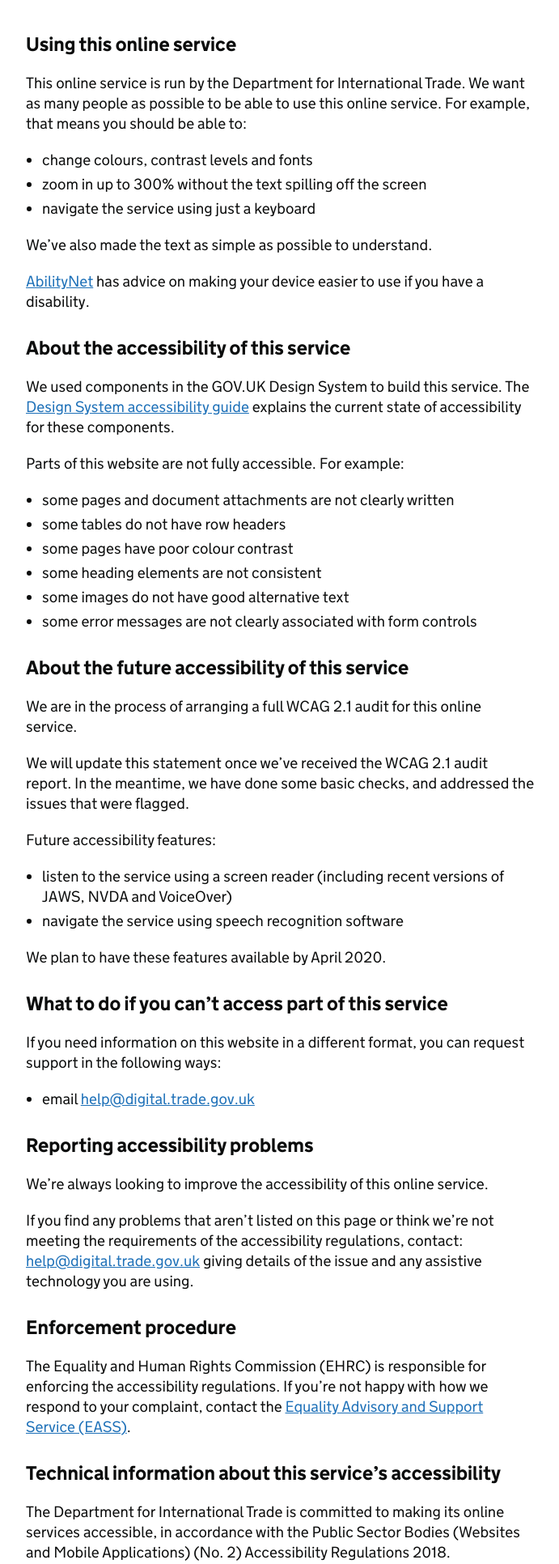
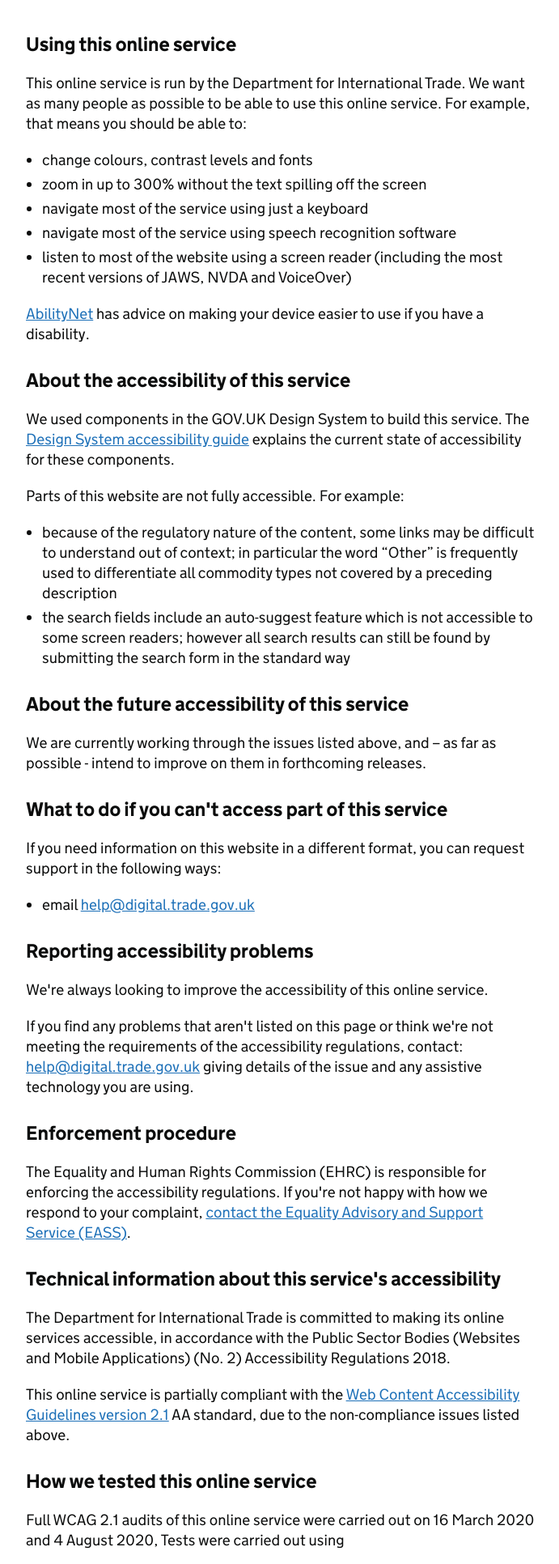
Before and after one commit to uktrade/dit-contact-forms, a Django app: page /accessibility/ in a window 1280 px wide. Shown: the part 439-2371 px from the top of the page at 81% size, without its empty margins (128-819 px from the left). Run offline with Django 3.2, Linux system fonts and the light colour scheme; parts of the project's set-up code (start-up, migrations or seed data) failed here and were passed over.

Commit message:
Update accessibility statement

```diff
--- a/contact_forms/accessibility/templates/accessibility/accessibility.html
+++ b/contact_forms/accessibility/templates/accessibility/accessibility.html
@@ -16,91 +16,60 @@
 
             <div class="govuk-grid-row">
                 <div class="govuk-grid-column-two-thirds">
-
                     <h3 class="govuk-heading-m" id="using_this_online_service">Using this online service</h3>
-                    <p class="govuk-body">This online service is run by the Department for International Trade. We want
-                        as many people as possible to be able to use this online service. For example, that means you
-                        should be able to:</p>
+                    <p class="govuk-body">This online service is run by the Department for International Trade. We want as many people as possible to be able to use this online service. For example, that means you should be able to:</p>
                     <ul class="govuk-list govuk-list--bullet">
                         <li>change colours, contrast levels and fonts</li>
                         <li>zoom in up to 300% without the text spilling off the screen</li>
-                        <li>navigate the service using just a keyboard</li>
+                        <li>navigate most of the service using just a keyboard</li>
+                        <li>navigate most of the service using speech recognition software</li>
+                        <li>listen to most of the website using a screen reader (including the most recent versions of JAWS, NVDA and VoiceOver)</li>
                     </ul>
-                    <p class="govuk-body">We’ve also made the text as simple as possible to understand.</p>
-                    <p class="govuk-body"><a href="https://mcmw.abilitynet.org.uk/" class="govuk-link">AbilityNet</a> has advice on making your device easier to use if you have a
-                        disability.</p>
-                    <h3 class="govuk-heading-m">About the accessibility of this service</h3>
-                    <p class="govuk-body">We used components in the GOV.UK Design System to build this service. The
-                        <a href="https://design-system.service.gov.uk/accessibility/" class="govuk-link">Design System accessibility guide</a> explains the current state of accessibility for these
-                        components.</p>
+                    <p class="govuk-body"><a href="https://mcmw.abilitynet.org.uk/" class="govuk-link">AbilityNet</a> has advice on making your device easier to use if you have a disability.</p>
+
+                    <h3 class="govuk-heading-m" id="about_the_accessibility_of_this_service">About the accessibility of this service</h3>
+                    <p class="govuk-body">We used components in the GOV.UK Design System to build this service. The <a href="https://design-system.service.gov.uk/accessibility/" class="govuk-link">Design System accessibility guide</a> explains the current state of accessibility for these components.</p>
                     <p class="govuk-body">Parts of this website are not fully accessible. For example:</p>
                     <ul class="govuk-list govuk-list--bullet">
-                        <li>some pages and document attachments are not clearly written</li>
-                        <li>some tables do not have row headers</li>
-                        <li>some pages have poor colour contrast</li>
-                        <li>some heading elements are not consistent</li>
-                        <li>some images do not have good alternative text</li>
-                        <li>some error messages are not clearly associated with form controls</li>
-                    </ul>
-                    <h3 class="govuk-heading-m" id="about_the_future_accessibility_of_this_service">About the future
-                        accessibility of this service</h3>
-                    <p class="govuk-body">We are in the process of arranging a full WCAG 2.1 audit for this online
-                        service.</p>
-                    <p class="govuk-body">We will update this statement once we’ve received the WCAG 2.1 audit report.
-                        In the meantime, we have done some basic checks, and addressed the issues that were flagged.</p>
-                    <p class="govuk-body">Future accessibility features:</p>
-                    <ul class="govuk-list govuk-list--bullet">
-                        <li>listen to the service using a screen reader (including recent versions
-                        of JAWS, NVDA and VoiceOver)</li>
-                        <li>navigate the service using speech recognition software</li>
+                        <li>because of the regulatory nature of the content, some links may be difficult to understand out of context; in particular the word “Other” is frequently used to differentiate all commodity types not covered by a preceding description</li>
+                        <li>the search fields include an auto-suggest feature which is not accessible to some screen readers; however all search results can still be found by submitting the search form in the standard way</li>
                     </ul>
 
-                    <p class="govuk-body">We plan to have these features available by April 2020.</p>
+                    <h3 class="govuk-heading-m" id="about_the_future_accessibility_of_this_service">About the future accessibility of this service</h3>
+                    <p class="govuk-body">We are currently working through the issues listed above, and – as far as possible - intend to improve on them in forthcoming releases.</p>
 
+                    <h3 class="govuk-heading-m" id="access_advice">What to do if you can't access part of this service</h3>
+                    <p class="govuk-body">If you need information on this website in a different format, you can request support in the following ways:</p>
+                    <ul class="govuk-list govuk-list--bullet">
+                        <li>email <a href="mailto:help@digital.trade.gov.uk" class="govuk-link">help@digital.trade.gov.uk</a></li>
+                    </ul>
 
+                    <h3 class="govuk-heading-m" id="reporting_accessibility_problems">Reporting accessibility problems</h3>
+                    <p class="govuk-body">We're always looking to improve the accessibility of this online service.</p>
+                    <p class="govuk-body">If you find any problems that aren't listed on this page or think we're not meeting the requirements of the accessibility regulations, contact: <a href="mailto:help@digital.trade.gov.uk" class="govuk-link">help@digital.trade.gov.uk</a> giving details of the issue and any assistive technology you are using.</p>
 
-                    <h3 class="govuk-heading-m" id="what_to_do_if_you_cant_access_part_of_this_service">What to do if
-                        you can’t access part of this service</h3>
-                    <p class="govuk-body">If you need information on this website in a different format, you can request
-                        support in the following ways:</p>
+                    <h3 class="govuk-heading-m" id="enforcement_procedure">Enforcement procedure</h3>
+                    <p class="govuk-body">The Equality and Human Rights Commission (EHRC) is responsible for enforcing the accessibility regulations. If you're not happy with how we respond to your complaint, <a href="https://www.equalityadvisoryservice.com/" class="govuk-link">contact the Equality Advisory and Support Service (EASS)</a>.</p>
+
+                    <h3 class="govuk-heading-m" id="technical_information">Technical information about this service's accessibility</h3>
+                    <p class="govuk-body">The Department for International Trade is committed to making its online services accessible, in accordance with the Public Sector Bodies (Websites and Mobile Applications) (No. 2) Accessibility Regulations 2018.</p>
+                    <p class="govuk-body">This online service is partially compliant with the <a href="https://www.w3.org/TR/WCAG21/" class="govuk-link">Web Content Accessibility Guidelines version 2.1</a> AA standard, due to the non-compliance issues listed above.</p>
+
+                    <h3 class="govuk-heading-m" id="how_we_tested">How we tested this online service</h3>
+                    <p class="govuk-body">Full WCAG 2.1 audits of this online service were carried out on 16 March 2020 and 4 August 2020, Tests were carried out using</p>
                     <ul class="govuk-list govuk-list--bullet">
-                        <li>email <a href="mailto:help@digital.trade.gov.uk">help@digital.trade.gov.uk</a></li>
+                        <li>screen readers</li>
+                        <li>voice activation software</li>
+                        <li>keyboard only access</li>
+                        <li>zooming in to 300%</li>
+                        <li>system inverted colours</li>
                     </ul>
-                    <h3 class="govuk-heading-m" id="reporting_accessibility_problems">Reporting accessibility
-                        problems</h3>
-                    <p class="govuk-body">We’re always looking to improve the accessibility of this online service.</p>
-                    <p class="govuk-body">If you find any problems that aren’t listed on this page or think we’re not
-                        meeting the requirements of the accessibility regulations, contact: <a href="mailto:help@digital.trade.gov.uk">help@digital.trade.gov.uk</a>
-                        giving details of the issue and any assistive technology you are using.</p>
-                    <h3 class="govuk-heading-m" id="enforcement_procedure">Enforcement procedure</h3>
-                    <p class="govuk-body">The Equality and Human Rights Commission (EHRC) is responsible for enforcing
-                        the accessibility regulations. If you’re not happy with how we respond to your complaint,
-                        contact the <a href="https://www.equalityadvisoryservice.com/" class="govuk-link">Equality Advisory and Support Service (EASS)</a>.</p>
-                    <h3 class="govuk-heading-m" id="technical_information_about_this_services_accessibility">Technical
-                        information about this service’s accessibility</h3>
-                    <p class="govuk-body">The Department for International Trade is committed to making its online
-                        services accessible, in accordance with the Public Sector Bodies (Websites and Mobile
-                        Applications) (No. 2) Accessibility Regulations 2018.</p>
-                    <p class="govuk-body">This online service is partially compliant with the
-                        <a href="https://www.w3.org/TR/WCAG21/">
-                        Web Content Accessibility Guidelines version 2.1</a> AA standard, due to the non-compliance issues listed on this page.</p>
-                    <h3 class="govuk-heading-m" id="issues_with_interactive_tools_and_transactions">Issues with
-                        interactive tools and transactions</h3>
-                    <p class="govuk-body">There are known issues with the GOV.UK Design System, as explained in the
-                        Design System accessibility guide. We will update our service with any accessibility fixes once
-                        they are released to the GOV.UK Design System.</p>
-                    <h3 class="govuk-heading-m" id="how_we_tested_this_online_service">How we tested this online
-                        service</h3>
-                    <p class="govuk-body">Basic tests were carried out on this online service on
-                        20 January 2020 and 29 January 2020. The service was tested from start to finish with keyboard testing and zooming in
-                        to 300%. These tests were carried out by the Department for International Trade.</p>
-                    <p class="govuk-heading-m">What we’re doing to improve accessibility</p>
-                    <p class="govuk-body">We are in the process of arranging a full WCAG 2.1 audit of this online
-                        service. We will then update this statement and aim to implement any changes by April
-                        2020.</p>
-                    <p class="govuk-body">This statement was written on 30 January 2020.</p>
+                    <p class="govuk-body">These tests were carried out by Digital Accessibility Centre Ltd.</p>
 
+                    <h3 class="govuk-heading-m" id="what_we_re_doing_to_improve">What we're doing to improve accessibility</h3>
+                    <p class="govuk-body">We are currently seeking ways to improve upon the issues highlighted in the audit above.</p>
 
+                    <p class="govuk-body">This statement was written on 22 September 2020.</p>
                 </div>
             </div>
 
```
